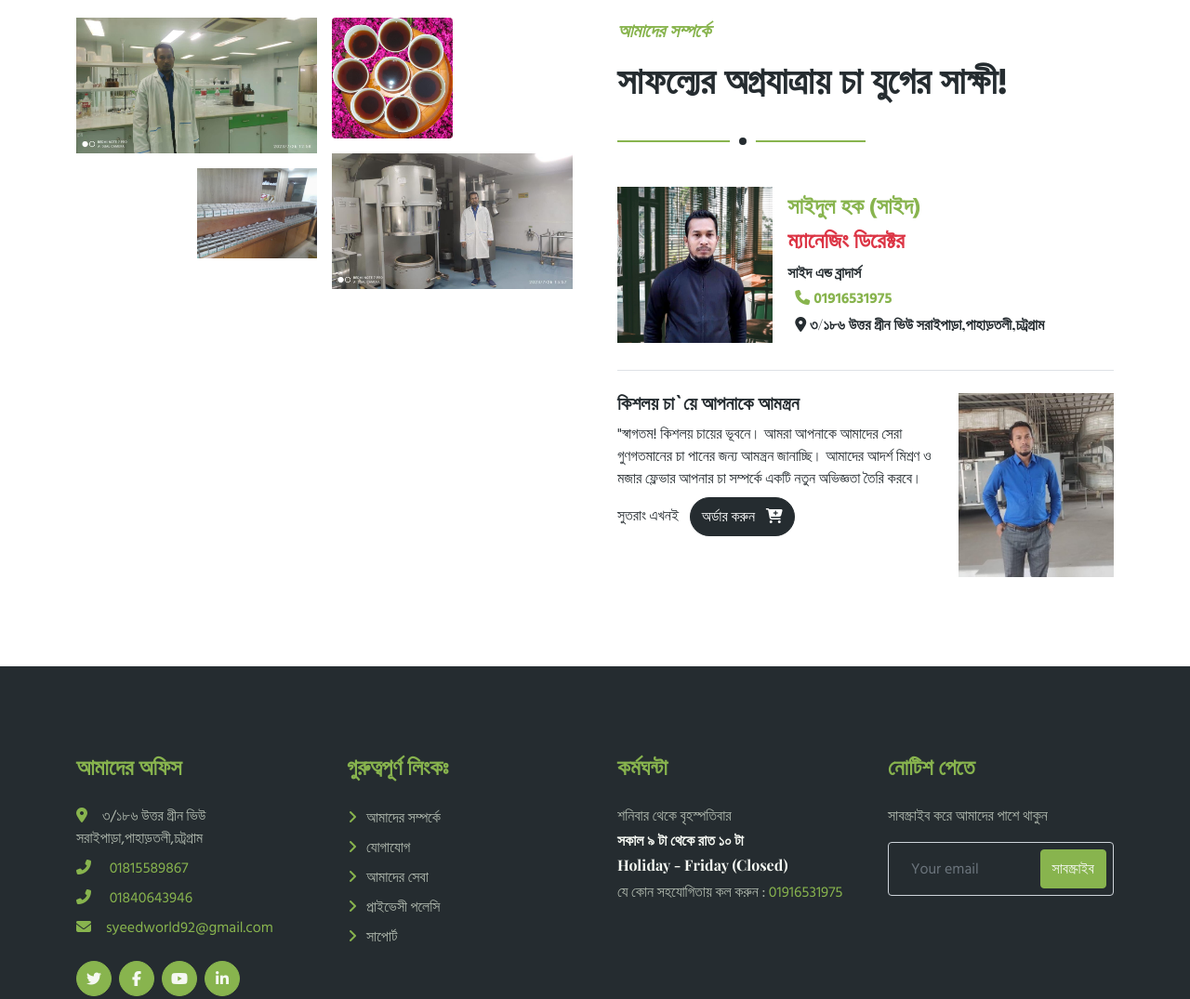
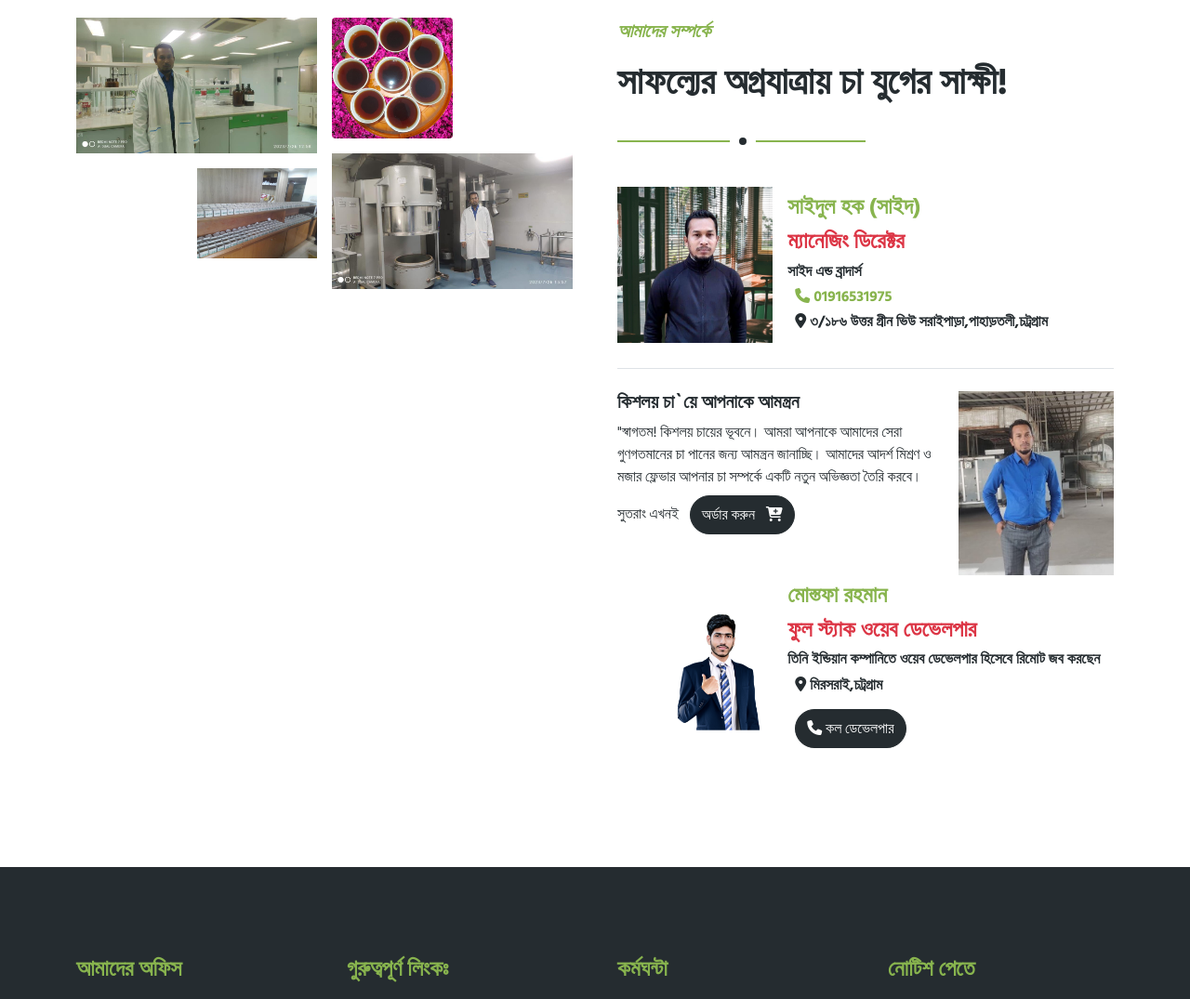
Before and after one commit to developer-mustafa/kisholoy-tea-website, a plain HTML site: page about.html in a window 1280 px wide. Shown: the part 481-1556 px from the top of the page at 93% size. Drawn offline with nearby package versions, Linux system fonts and the light colour scheme.

Commit message:
developer info add

```diff
--- a/about.html
+++ b/about.html
@@ -154,6 +154,27 @@
                             <img class="img-fluid bg-white w-100" src="img/New folder/profile-2-sayed.jpg" alt="">
                         </div>
                     </div>
+
+                    <div class="row g-3">
+                        <div class="col-sm-4">
+                            <img class="img-fluid bg-white w-100" src="img/mustafa.png" alt="">
+                        </div>
+                            <div class="col-sm-8 p-2 rounded text-right">
+                                <h4 class="text-primary">মোস্তফা রহমান</h4>
+                                <h4 class="text-danger">ফুল স্ট্যাক ওয়েব ডেভেলপার</h4>
+                                <h6 class="mb-0 ">তিনি ইন্ডিয়ান কম্পানিতে ওয়েব ডেভেলপার হিসেবে রিমোট জব করছেন
+                                </h6>
+
+                                <h6 class=" m-2"> <i class="fa-solid fa-location-dot"></i> মিরসরাই,চট্রগ্রাম</h6>
+
+                            <a href="https://api.whatsapp.com/send?phone=8801840643946"
+                                    class="btn btn-dark rounded-pill py-2 px-6 m-2">
+                                <i class="fa-solid fa-phone"></i> কল ডেভেলপার </a></p>
+
+
+                        </div>
+
+                    </div>
                 </div>
             </div>
         </div>
@@ -228,7 +249,7 @@
                     &copy; <a class="fw-medium" href="#">কিশলয় চা</a>, সার্বজনীন সংরক্ষিত
                 </div>
                 <div class="col-md-6 text-center text-md-end">
-                    <!--/*** This  is free as long as you keep the footer author’s credit link/attribution link/backlink. If you'd like to use the  without the footer author’s credit link/attribution link/backlink, you can purchase the Credit Removal License from "https://learnwithmustafa.vercel.app/credit-removal". Thank you for your সাপোর্ট. ***/-->
+
                     Developed By <a class="fw-medium" href="https://learnwithmustafa.vercel.app">Mustafa
                         Rahman</a>
                 </div>
--- a/css/style.css
+++ b/css/style.css
@@ -3,7 +3,7 @@
 @import url("https://fonts.googleapis.com/css2?family=Hind+Siliguri:wght@400;500;600;700&display=swap");
 
 *,
-body,html,h1,h4,h5{
+body,html,h1,h4,h5,h6{
   font-family: "Hind Siliguri", sans-serif;
 }
 
```
